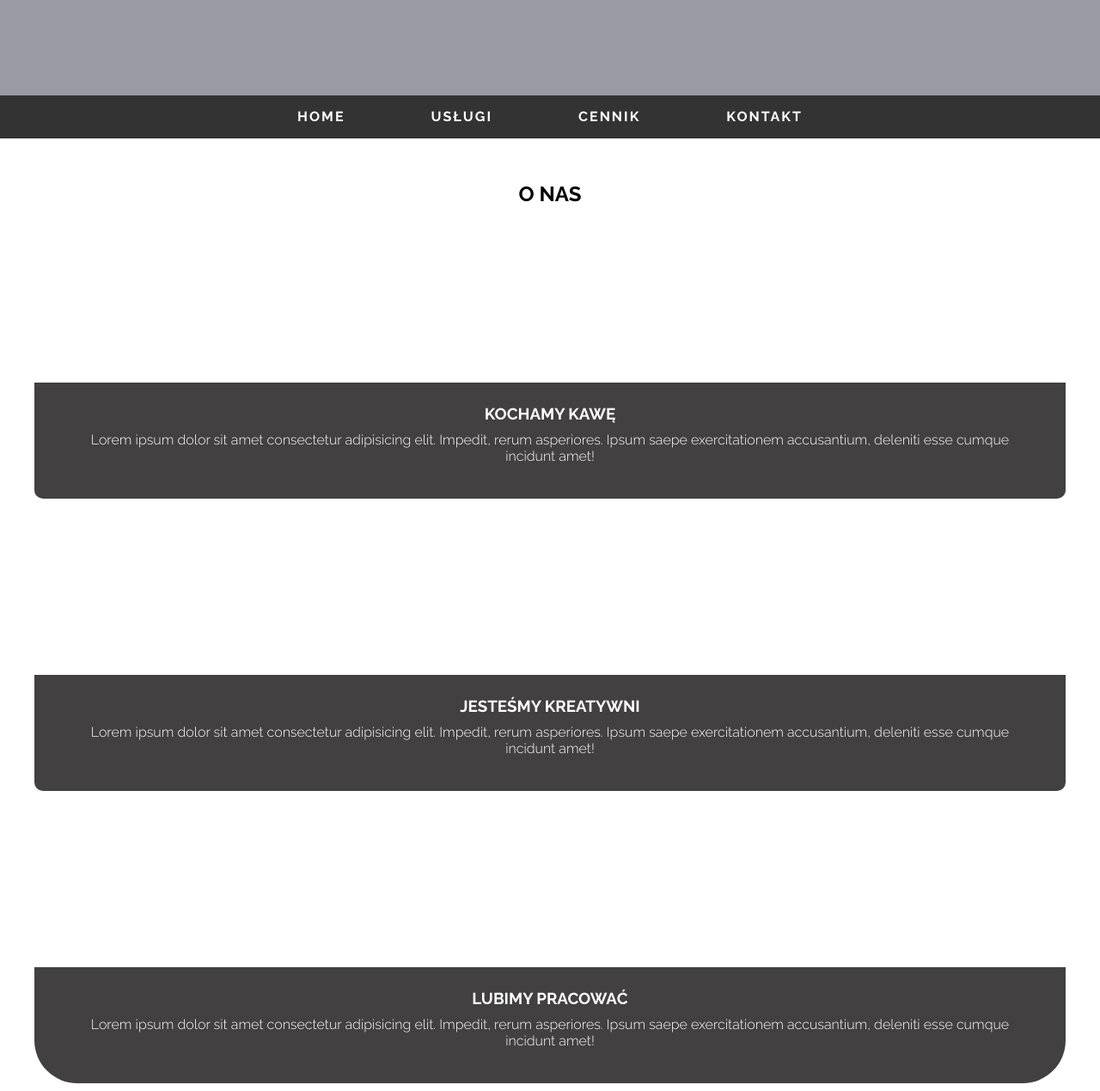
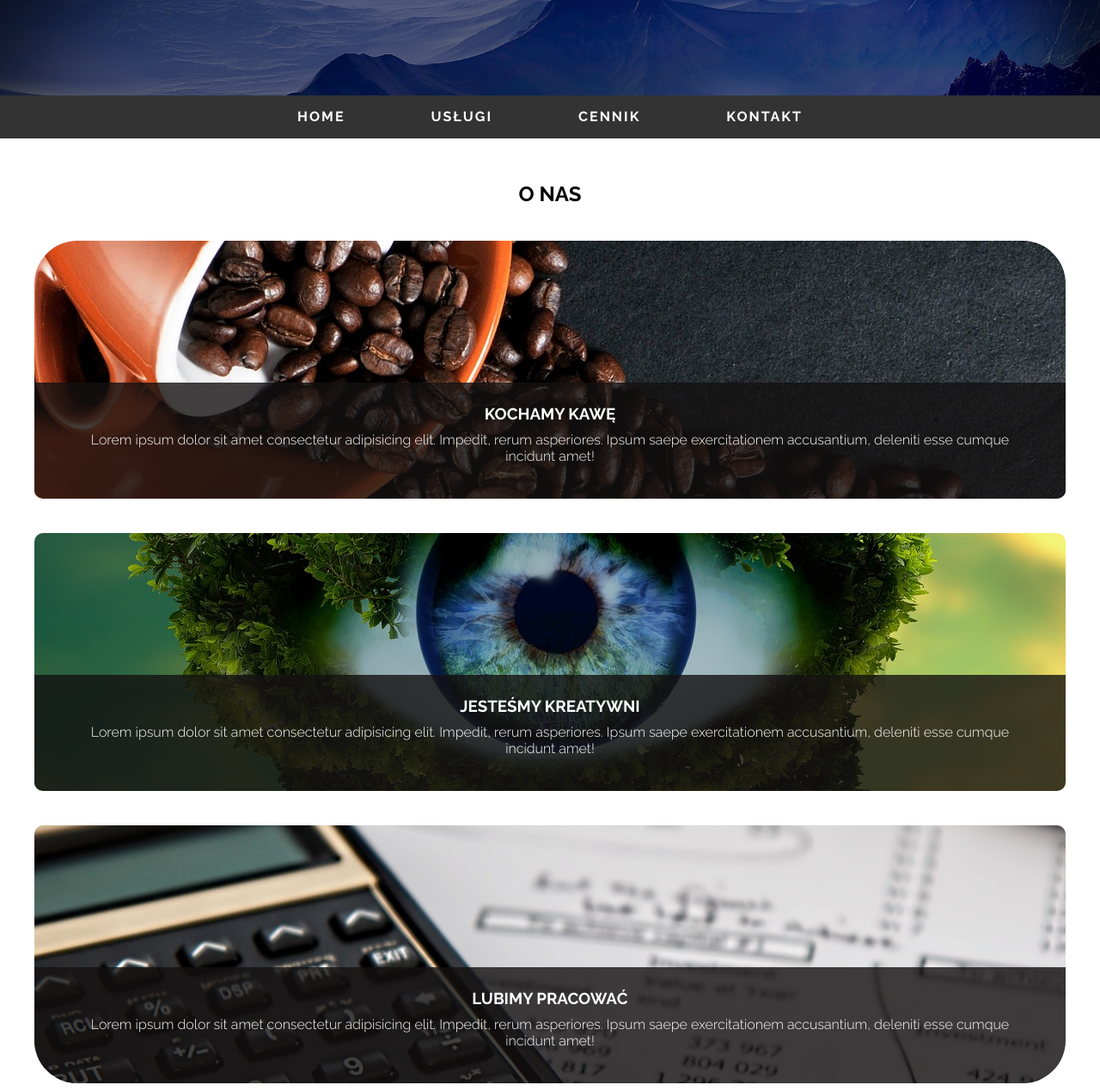
Before and after one commit to woyczi/project-1, a plain HTML site: page index.html in a window 1280 px wide. Shown: the part 189-1458 px from the top of the page at 86% size. Drawn offline with Linux system fonts and the light colour scheme; the site is published under a folder, as on GitHub Pages, so addresses that start at the root find nothing.

Commit message:
Update main.css

```diff
--- a/css/main.css
+++ b/css/main.css
@@ -39,7 +39,7 @@ body {
 .header-img {
     position: relative;
     height: 300px;
-    background-image: url('/img/planet.jpg');
+    background-image: url('../img/planet.jpg');
     background-size: cover;
 }
 
@@ -114,7 +114,7 @@ main h2 {
 }
 
 .top {
-    background-image: url(/img/coffe.jpg);
+    background-image: url('../img/coffe.jpg');
     border-top-right-radius: 50px;
     border-top-left-radius: 50px;
     border-bottom-left-radius: 10px;
@@ -123,7 +123,7 @@ main h2 {
 }
 
 .middle {
-    background-image: url(/img/creative.jpg);
+    background-image: url('../img/creative.jpg');
     border-top-right-radius: 10px;
     border-top-left-radius: 10px;
     border-bottom-left-radius: 10px;
@@ -132,7 +132,7 @@ main h2 {
 }
 
 .bottom {
-    background-image: url(/img/job.jpg);
+    background-image: url('../img/job.jpg');
     border-top-right-radius: 10px;
     border-top-left-radius: 10px;
     border-bottom-left-radius: 50px;
```
